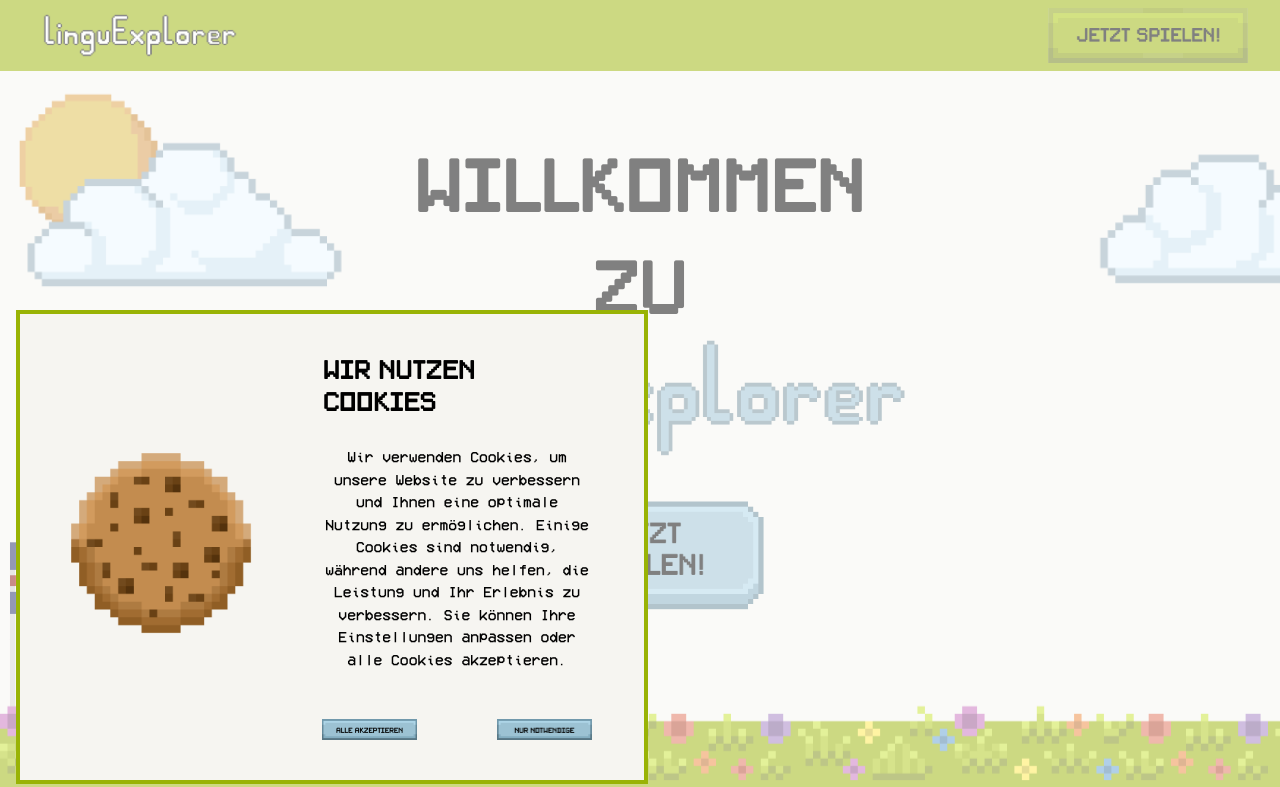
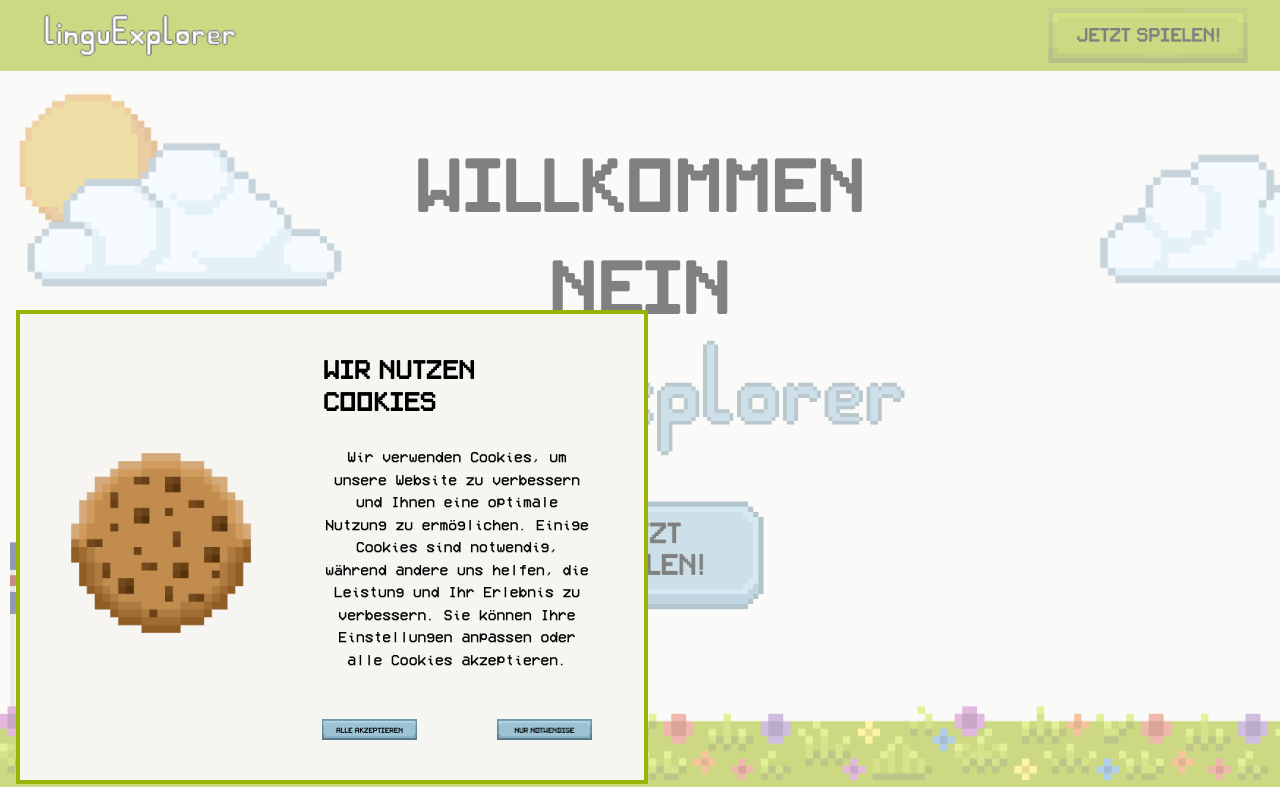
Before and after one commit to linguExplorer/linguExplorer, a Vue app in the folder webpage/: page / in a window 1280 px wide. Shown: the top 787 px of the page. Built offline with nearby package versions, Linux system fonts and the light colour scheme; no server answers.

Commit message:
watchtower test

```diff
--- a/webpage/src/pages/Spielbeschreibung.vue
+++ b/webpage/src/pages/Spielbeschreibung.vue
@@ -52,7 +52,7 @@
         <h1
           class="font-pixelsplitter text-[24px] sm:text-[48px] lg:text-[68px]"
         >
-          zu
+          Nein
         </h1>
 
         <img
```
